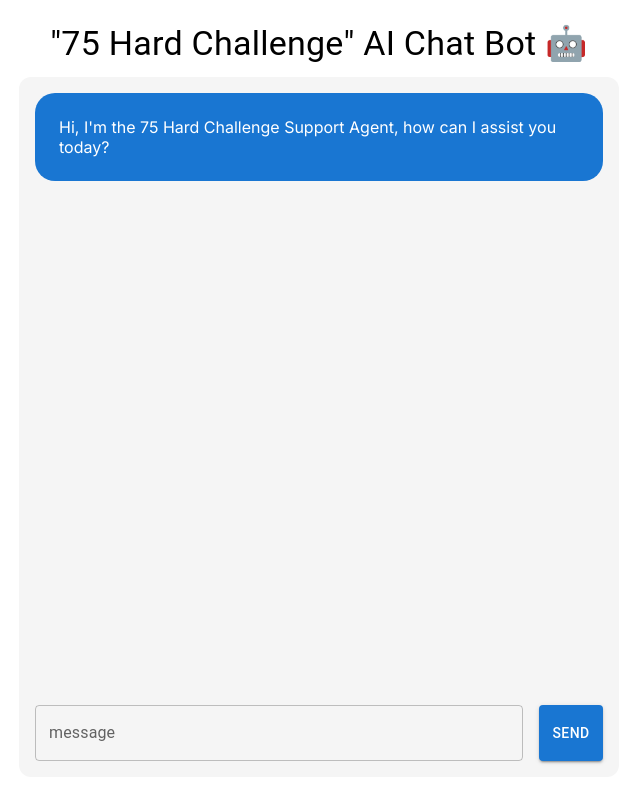
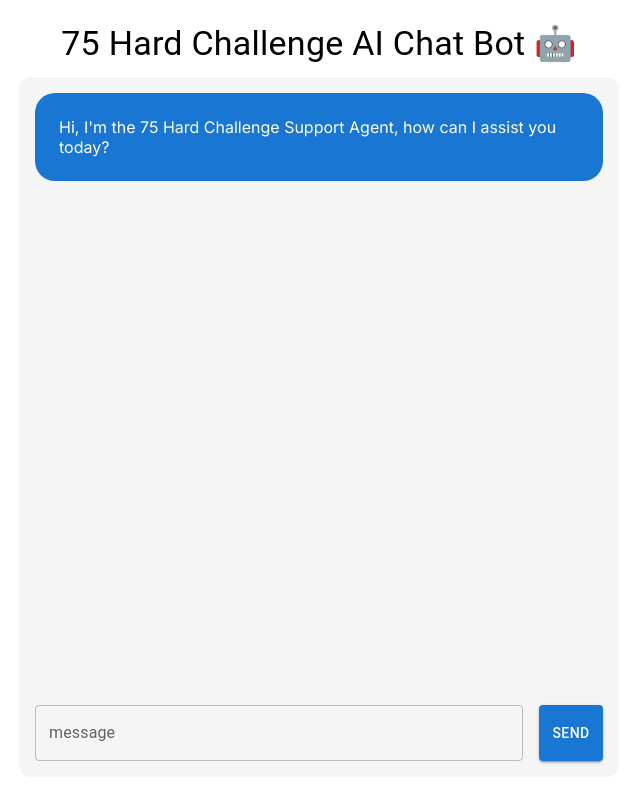
Before and after one commit to saatviknagpal/ai-chatsupport, a Next.js app: page / in a window 1280 px wide. Shown: the whole page, without its empty margins (321-961 px from the left). Built offline with nearby package versions, Linux system fonts and the light colour scheme.

Commit message:
Vercel doesn't like quotes here

```diff
--- a/app/page.js
+++ b/app/page.js
@@ -99,7 +99,7 @@ export default function Home() {
       alignItems="center"
     >
       <Typography variant="h4" gutterBottom>
-        "75 Hard Challenge" AI Chat Bot 🤖
+        75 Hard Challenge AI Chat Bot 🤖
       </Typography>
       <Stack
         direction="column"
```
